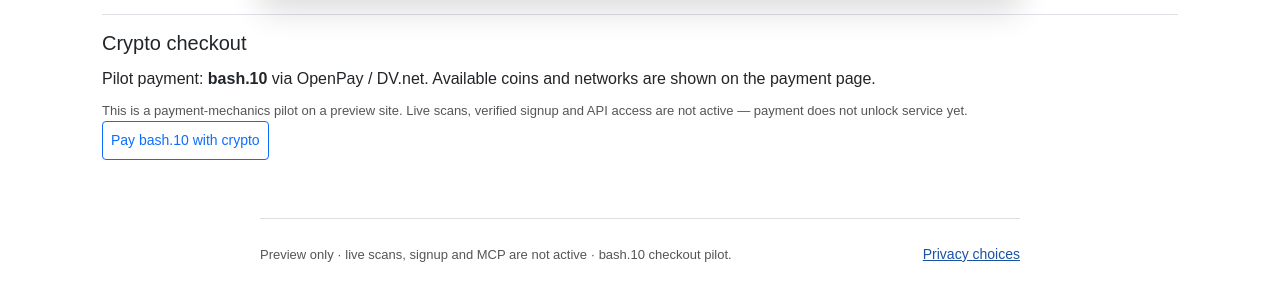
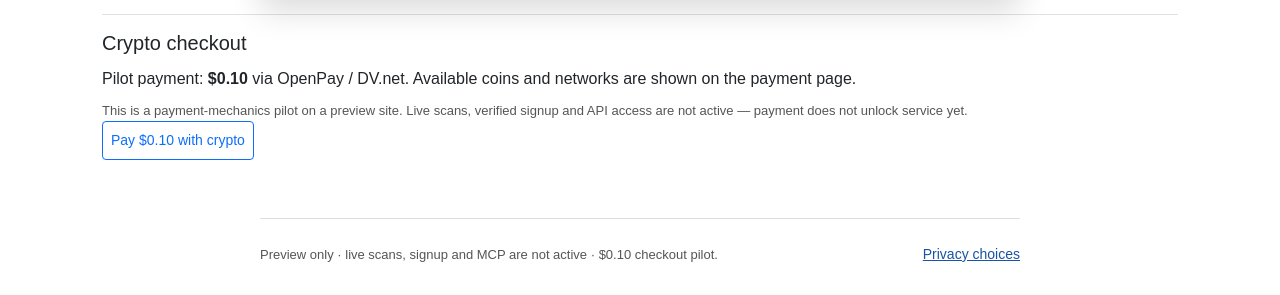
Before and after one commit to martinroot/gsbapi, a plain HTML site: page index.html in a window 1280 px wide. Shown: the part 785-1080 px from the top of the page. Drawn offline with Linux system fonts and the light colour scheme.

Commit message:
Fix dollar sign in checkout copy

```diff
--- a/index.html
+++ b/index.html
@@ -3,7 +3,7 @@
 <head>
   <meta charset="utf-8">
   <meta name="viewport" content="width=device-width, initial-scale=1">
-  <meta name="description" content="Preview of one-region Chrome Safe Browsing checks. Live scanning and verified signup are not active; crypto checkout is a bash.10 pilot.">
+  <meta name="description" content="Preview of one-region Chrome Safe Browsing checks. Live scanning and verified signup are not active; crypto checkout is a $0.10 pilot.">
   <title>gsb-api.lol · Google Safe Browsing detection</title>
   <link rel="stylesheet" href="/bootstrap.min.css">
   <link rel="stylesheet" href="/style.css?v=archive-base-2">
@@ -70,13 +70,13 @@
     <p class="note">The source archive reports these figures; capacity and delay have not been verified on this VPS. The listed rate is proposed and billing is not active.</p>
     <section class="docs border-top mt-4 pt-3" id="crypto" aria-labelledby="crypto-title">
       <h2 id="crypto-title">Crypto checkout</h2>
-      <p class="mb-1">Pilot payment: <strong>bash.10</strong> via OpenPay / DV.net. Available coins and networks are shown on the payment page.</p>
+      <p class="mb-1">Pilot payment: <strong>$0.10</strong> via OpenPay / DV.net. Available coins and networks are shown on the payment page.</p>
       <p class="note">This is a payment-mechanics pilot on a preview site. Live scans, verified signup and API access are not active — payment does not unlock service yet.</p>
-      <button class="btn btn-outline-primary btn-sm" type="button" id="checkout-btn">Pay bash.10 with crypto</button>
+      <button class="btn btn-outline-primary btn-sm" type="button" id="checkout-btn">Pay $0.10 with crypto</button>
       <p class="note" id="checkout-status" role="status" aria-live="polite"></p>
     </section>
   </main>
-  <footer class="wrap site-footer"><span>Preview only · live scans, signup and MCP are not active · bash.10 checkout pilot.</span><button class="vm-privacy" type="button" data-vm-preferences>Privacy choices</button></footer>
+  <footer class="wrap site-footer"><span>Preview only · live scans, signup and MCP are not active · $0.10 checkout pilot.</span><button class="vm-privacy" type="button" data-vm-preferences>Privacy choices</button></footer>
   <aside class="vm-consent" data-vm-consent hidden role="region" aria-labelledby="vm-consent-title" aria-describedby="vm-consent-copy">
     <div class="vm-consent-copy"><strong id="vm-consent-title">Analytics preferences</strong><p id="vm-consent-copy">Allow VibeMetrics to measure page views, referrer/UTM source and page engagement. It respects Do Not Track. Choose Accept or Decline; you can change this later.</p></div>
     <div class="vm-consent-actions"><button type="button" data-vm-decline>Decline</button><button type="button" data-vm-accept>Accept analytics</button></div>
```
